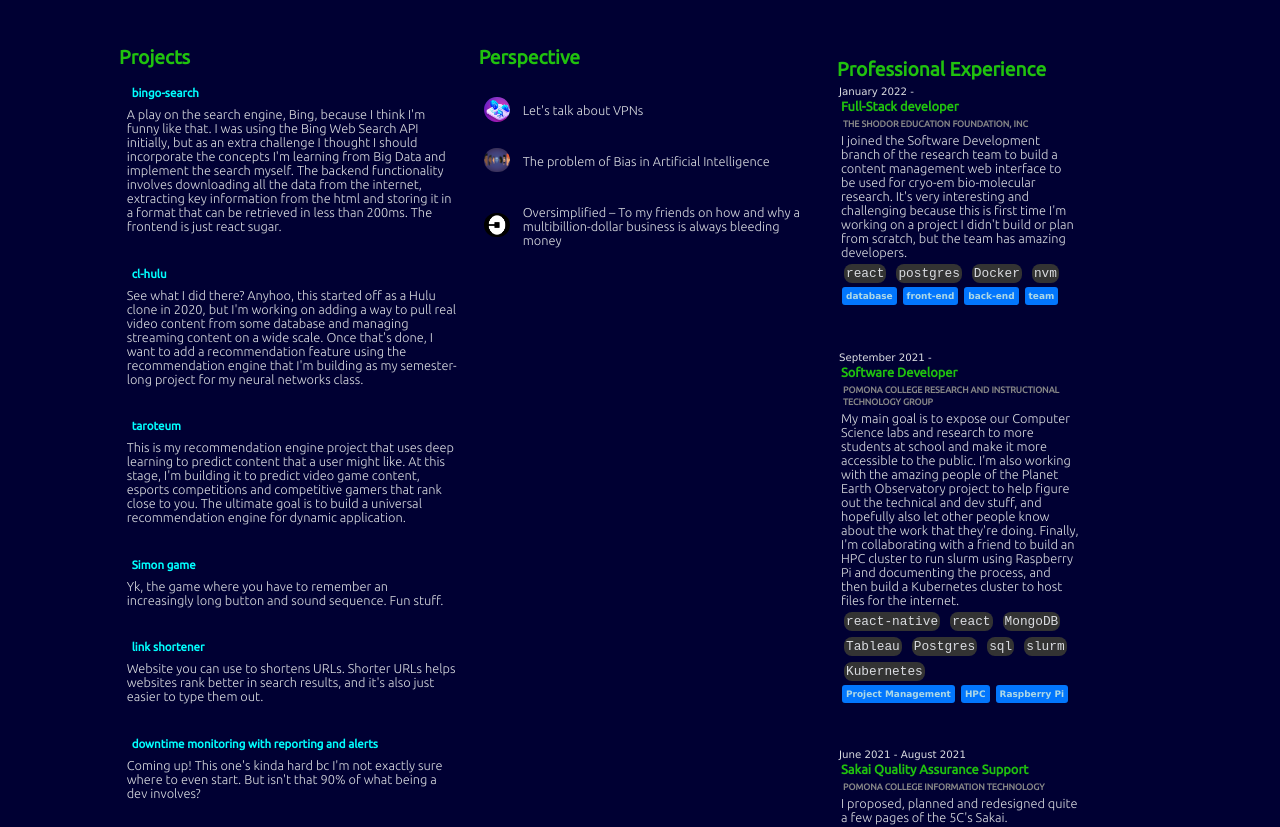
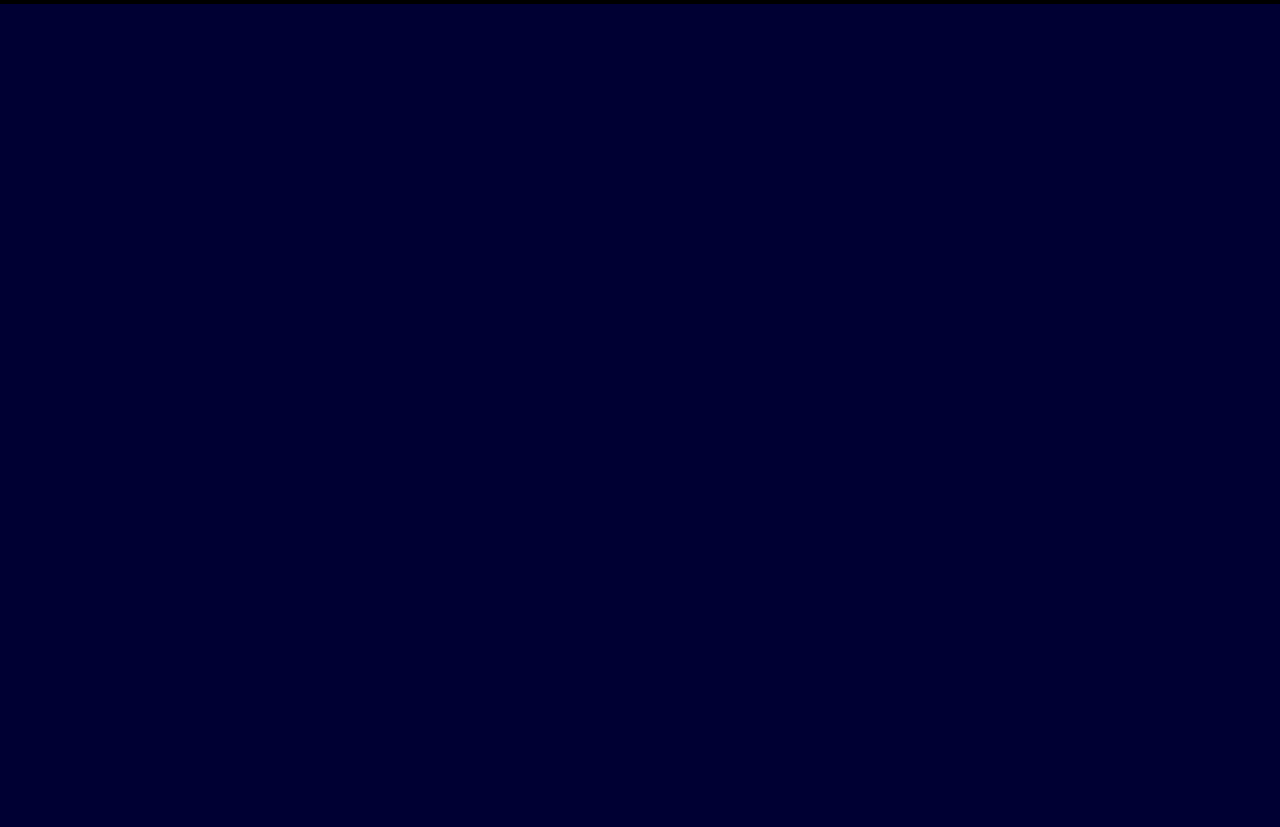
Before and after one commit to iamasteriix/iamasteriix.github.io, a React (Create React App) app: page / in a window 1280 px wide. Shown: the part 860-1687 px from the top of the page. After the commit the page ends 864 px from the top, so only its background shows below. Built offline with nearby package versions, Linux system fonts and the light colour scheme.

Commit message:
time to clean this up, I decided

```diff
--- a/src/App.js
+++ b/src/App.js
@@ -1,14 +1,14 @@
 import React from "react";
 import "./App.css";
 import Showcase from "./Showcase";
-import Info from "./Info";
+// import Info from "./Info";
 import Footer from "./Footer.js"
 
 function App(){
   return (
     <div className="App">
       <Showcase/>
-      <Info/>
+      {/* <Info/> */}
       <Footer/>
     </div>
   )
--- a/src/requests.js
+++ b/src/requests.js
@@ -23,27 +23,8 @@ const blogger = [
 ]
 
 const projects = [
-    {   title: "bingo-search",
-        hasWeb: true,
-        isAzure: false,
-        canShowDevelopment: true,
-        info: "A play on the search engine, Bing, because I think I'm funny like that. I was using the Bing Web Search API initially, but as an extra challenge I thought I should incorporate the concepts I'm learning from Big Data and implement the search myself. The backend functionality involves downloading all the data from the internet, extracting key information from the html and storing it in a format that can be retrieved in less than 200ms. The frontend is just react sugar.",
-        link: `https://bingo-search.web.app/`,
-        github: `https://github.com/ceejay-el/bingo-search`,
-        azureDevops: null
-    },
     {
-        title: "cl-hulu",
-        hasWeb: true,
-        isAzure: false,
-        canShowDevelopment: true,
-        info: "See what I did there? Anyhoo, this started off as a Hulu clone in 2020, but I'm working on adding a way to pull real video content from some database and managing streaming content on a wide scale. Once that's done, I want to add a recommendation feature using the recommendation engine that I'm building as my semester-long project for my neural networks class.",
-        link: `https://cl-hulu.web.app`,
-        github: `https://github.com/ceejay-el/cl-hulu`,
-        azureDevops: null
-    },
-    {
-        title: "taroteum",
+        title: "JengAI",
         hasWeb: true,
         isAzure: false,
         canShowDevelopment: true,
@@ -61,26 +42,6 @@ const projects = [
         link: `https://angry-turing-f8c139.netlify.app/`,
         github: `https://github.com/ceejay-el/Simon-game`,
         azureDevops: null
-    },
-    {
-        title: "link shortener",
-        hasWeb: false,
-        isAzure: false,
-        canShowDevelopment: false,
-        info: "Website you can use to shortens URLs. Shorter URLs helps websites rank better in search results, and it's also just easier to type them out.",
-        link: ``,
-        github: ``,
-        azureDevops: ``
-    },
-    {
-        title: "downtime monitoring with reporting and alerts",
-        hasWeb: false,
-        isAzure: false,
-        canShowDevelopment: true,
-        info: "Coming up! This one's kinda hard bc I'm not exactly sure where to even start. But isn't that 90% of what being a dev involves?",
-        link: ``,
-        github: `https://github.com/iamasteriix/downtime-monitoring`,
-        azureDevops: ``,
     },
     {
         title: "Spotify ETL",
```
